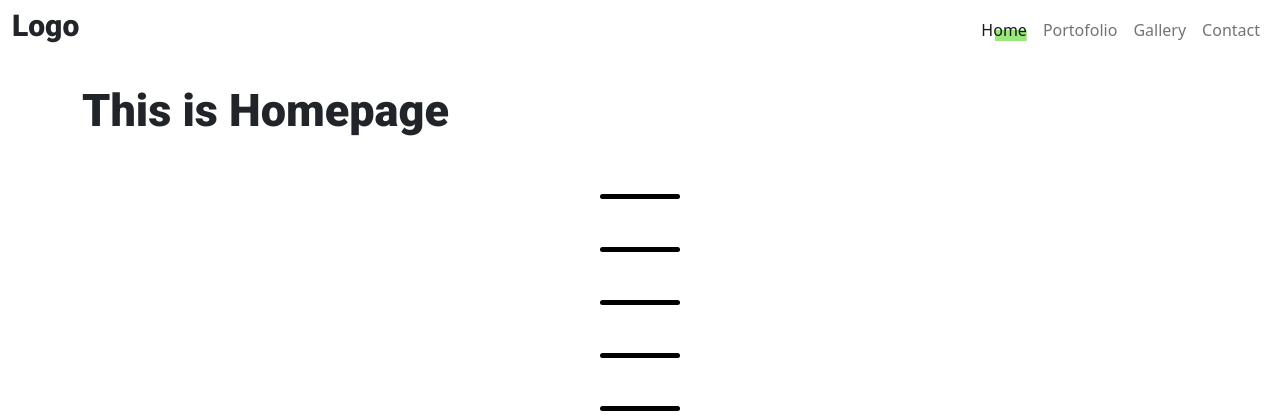
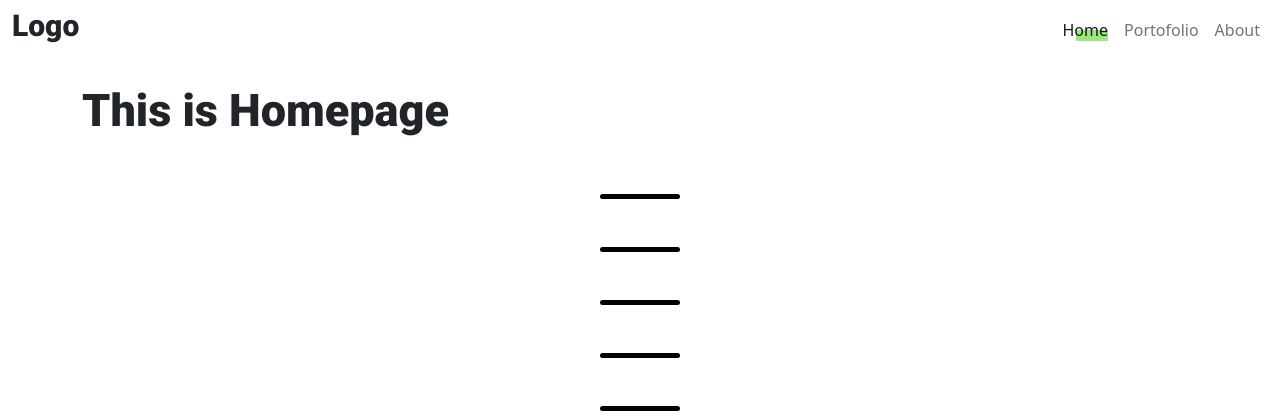
Before and after one commit to naufalgeraldi/yellowtable-creative, a PHP site: page /tambah/ in a window 1280 px wide. Shown: the top 420 px of the page. Run offline with PHP 8.4, Linux system fonts and the light colour scheme.

Commit message:
Hapus aja

```diff
--- a/gallery.php
+++ b/about.php
@@ -2,7 +2,7 @@
 
 <div class="container">
     <div class="row">
-        <h1>This is Gallery Page</h1>
+        <h1>This is About Page</h1>
     </div>
 
     <div class="m-5">
--- a/template/header.php
+++ b/template/header.php
@@ -16,13 +16,10 @@
         $currentPage = 'Portofolio';
     }
 
-    if ($currentPage == 'gallery') {
-        $currentPage = 'Gallery';
+    if ($currentPage == 'about') {
+        $currentPage = 'About';
     }
 
-    if ($currentPage == 'contact') {
-        $currentPage = 'Contact';
-    }
     ?>
 
     <title><?php echo $currentPage . '' . $websiteName ?></title>
@@ -64,10 +61,7 @@
                         <a class="nav-link <?php if ($currentPage == "Portofolio") { ?>active<?php } ?>" href="portofolio.php"><span>Portofolio</span></a>
                     </li>
                     <li class="nav-item">
-                        <a class="nav-link <?php if ($currentPage == "Gallery") { ?>active<?php } ?>" href="gallery.php"><span>Gallery</span></a>
-                    </li>
-                    <li class="nav-item">
-                        <a class="nav-link <?php if ($currentPage == "Tentang") { ?>active<?php } ?>" href="contact.php"><span>Contact</span></a>
+                        <a class="nav-link <?php if ($currentPage == "About") { ?>active<?php } ?>" href="about.php"><span>About</span></a>
                     </li>
                 </ul>
             </div>
```
Also changed, not shown: contact.php (deleted, +0 -39 lines).
